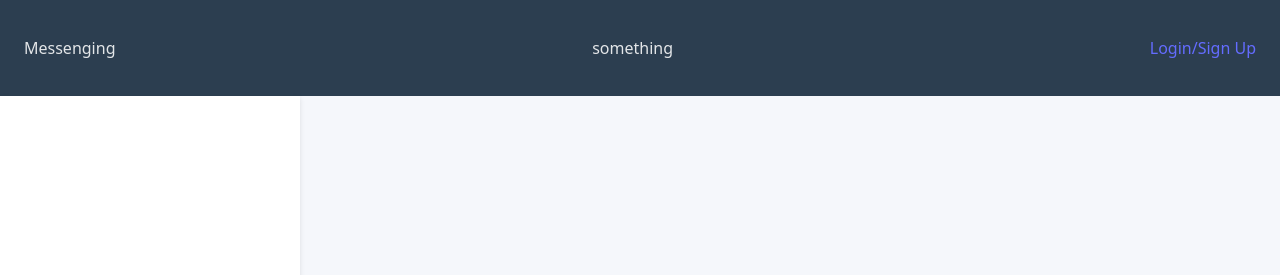
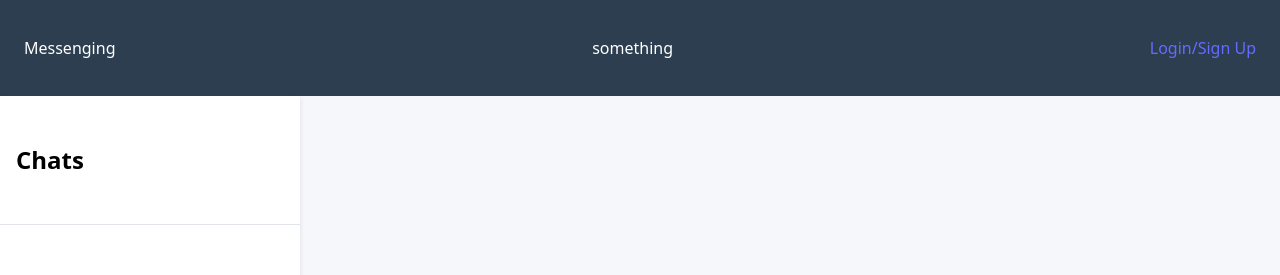
Before and after one commit to BDS-001/Messaging-App, a React (Vite) app in the folder frontend-messaging/: page / in a window 1280 px wide. Shown: the top 275 px of the page. Built offline with nearby package versions, Linux system fonts and the light colour scheme.

Commit message:
add: sidebar and sidebar header components

```diff
--- a/frontend-messaging/src/components/Header/Header.module.css
+++ b/frontend-messaging/src/components/Header/Header.module.css
@@ -5,4 +5,5 @@
     padding: 1.5rem;
     background-color: var(--navbar-main);
     height: 3rem;
+    color: white;
 }
--- /dev/null
+++ b/frontend-messaging/src/components/Sidebar/Sidebar.jsx
@@ -0,0 +1,12 @@
+import styles from './Sidebar.module.css';
+import SidebarHeader from '../SidebarHeader/SidebarHeader';
+
+const Sidebar = () => {
+  return (
+    <aside className={styles.sidebar}>
+        <SidebarHeader></SidebarHeader>
+    </aside>
+  );
+};
+
+export default Sidebar;
--- /dev/null
+++ b/frontend-messaging/src/components/Sidebar/Sidebar.module.css
@@ -0,0 +1,8 @@
+.sidebar {
+    display: flex;
+    width: 1rem;
+    min-width: 300px;
+    background-color: var(--main-color);
+    flex-direction: column;
+    box-shadow: 0 2px 5px rgba(0, 0, 0, 0.1);
+}
--- /dev/null
+++ b/frontend-messaging/src/components/SidebarHeader/SidebarHeader.jsx
@@ -0,0 +1,11 @@
+import styles from './SidebarHeader.module.css';
+
+const SidebarHeader = () => {
+  return (
+    <header className={styles.sidebarHeader}>
+        <div className="title">Chats</div>
+    </header>
+  );
+};
+
+export default SidebarHeader;
--- /dev/null
+++ b/frontend-messaging/src/components/SidebarHeader/SidebarHeader.module.css
@@ -0,0 +1,9 @@
+.sidebarHeader {
+    height: 6rem;
+    padding: 1rem;
+    font-weight: bold;
+    font-size: 1.5rem;
+    border-bottom: 1px solid #e1e4e8;
+    display: flex;
+    align-items: center;
+}
--- a/frontend-messaging/src/index.css
+++ b/frontend-messaging/src/index.css
@@ -3,8 +3,6 @@
   line-height: 1.5;
   font-weight: 400;
 
-  color-scheme: light dark;
-  color: rgba(255, 255, 255, 0.87);
   background-color: #242424;
 
   font-synthesis: none;
@@ -15,7 +13,7 @@
   /* colors */
   --navbar-main: #2c3e50;
   --main-color: white;
-  --main-border: #2c3e50;
+  --main-border: #e1e4e8;
   --background-color: #f5f7fb;
 
 }
--- a/frontend-messaging/src/pages/Homepage/Homepage.jsx
+++ b/frontend-messaging/src/pages/Homepage/Homepage.jsx
@@ -2,6 +2,7 @@ import { useAuth } from '../../context/AuthContext';
 import { useEffect } from "react";
 import { useNavigate } from 'react-router-dom';
 import styles from './Homepage.module.css';
+import Sidebar from '../../components/Sidebar/Sidebar';
 
 function Homapage() {
         const navigate = useNavigate();
@@ -14,7 +15,7 @@ function Homapage() {
     return (
         <>
         <main className={styles.homepageMain}>
-            <aside className={styles.sidebar}></aside>
+            <Sidebar></Sidebar>
             <div className={styles.messageContainer}></div>
         </main>
         </>
--- a/frontend-messaging/src/pages/Homepage/Homepage.module.css
+++ b/frontend-messaging/src/pages/Homepage/Homepage.module.css
@@ -1,15 +1,6 @@
 .homepageMain {
     display: flex;
     flex: 1;
-}
-
-.sidebar {
-    display: flex;
-    width: 1rem;
-    min-width: 300px;
-    background-color: var(--main-color);
-    flex-direction: column;
-    box-shadow: 0 2px 5px rgba(0, 0, 0, 0.1);
 }
 
 .messageContainer {
```
